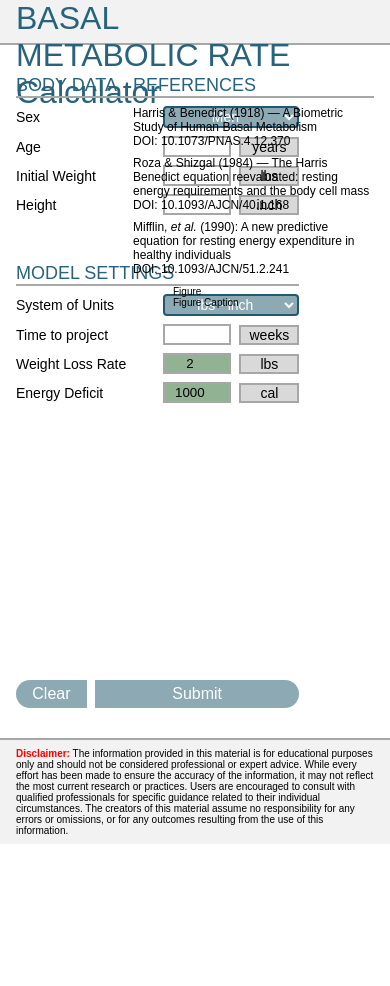
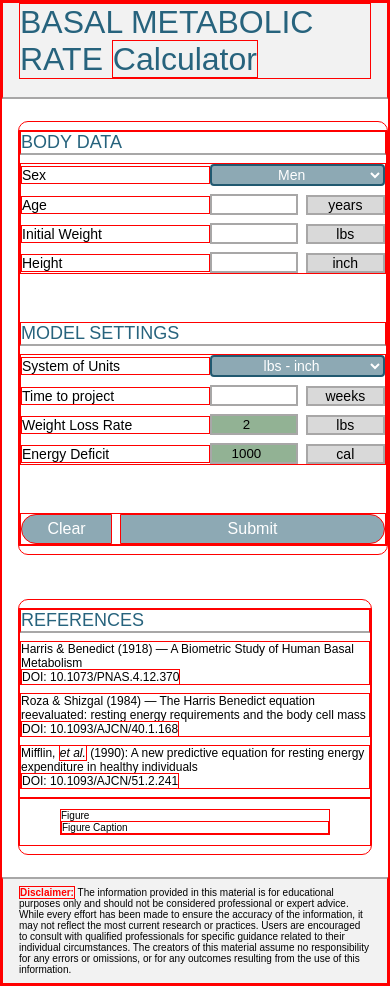
Before and after one commit to yifattih/rmr-projection-client-browser, a Flask app: page / in a window 390 px wide. Before the commit the page ends 844 px from the top, so only its background shows below. Run offline with Flask 3, Linux system fonts and the light colour scheme.

Commit message:
feat(data-input-form): css basic styling and responsiveness; Resolves #8

```diff
--- a/app/static/styles.css
+++ b/app/static/styles.css
@@ -10,7 +10,7 @@ html {
 * {
     border-style: solid;
     border-color: red;
-    border-width: 0px;
+    border-width: 0.5px;
 }
 
 :root {
@@ -450,3 +450,51 @@ footer {
 footer strong {
     color: red;
 }
+
+/* Tablet view (screen width between 768px and 1024px not inclusive) */
+@media (width < 1024px) {
+    body {
+        margin: 0;
+        min-height: 100vh;
+        display: grid;
+        grid-template-columns: auto;
+        grid-template-areas:
+        "header"
+        "aside"
+        "main"
+        "footer";
+    }
+
+    header {
+        height: auto;
+        display: grid;
+        grid-template-columns: auto;
+        grid-template-areas:
+        "h1"
+        "h5";
+    }
+  }
+
+/* Mobile view (screen width 767px and below not inclusive) */
+@media (width <= 767px) {
+    body {
+        margin: 0;
+        min-height: 100vh;
+        display: grid;
+        grid-template-columns: auto;
+        grid-template-areas:
+        "header"
+        "aside"
+        "main"
+        "footer";
+    }
+
+    header {
+        height: auto;
+        display: grid;
+        grid-template-columns: auto;
+        grid-template-areas:
+        "h1"
+        "h5";
+    }
+  }
```
